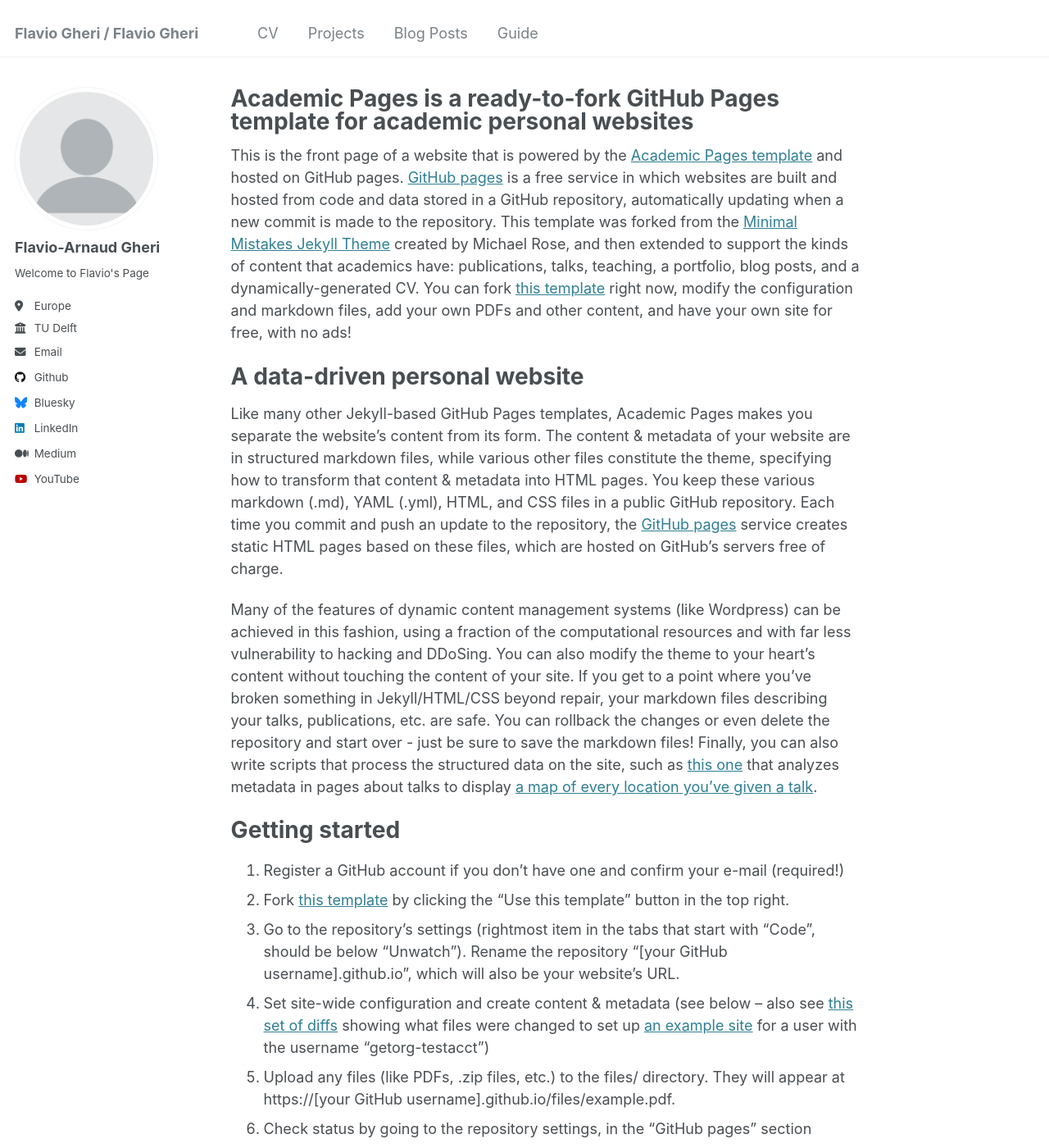
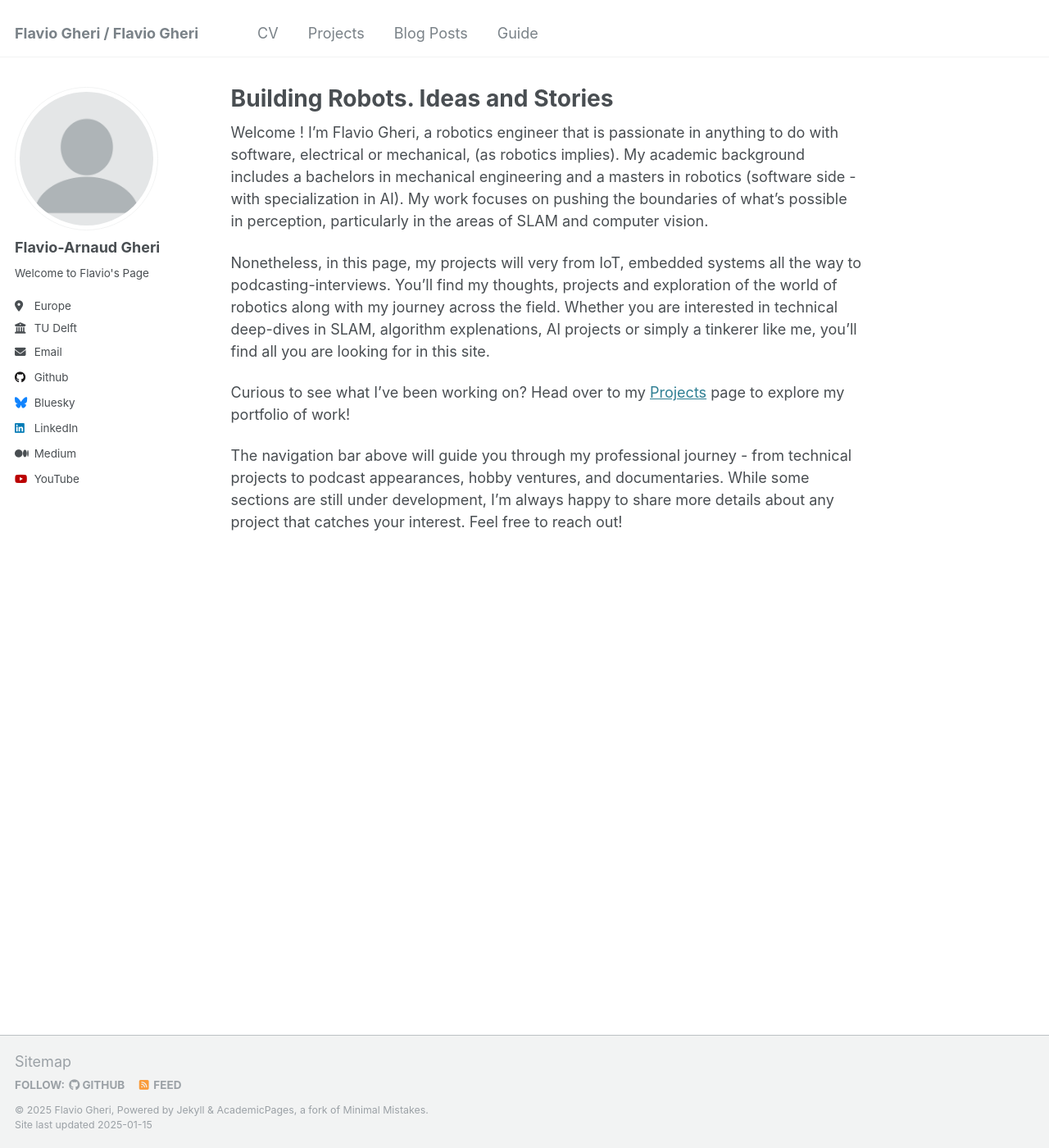
Before and after one commit to flaviogheri/flaviogheri.github.io, a Jekyll site: the page built from _pages/about.md, in a window 1280 px wide and 1400 px high. Shown: the whole window at 82% size. Built offline with Jekyll 4.4.1, drawn with Linux system fonts in a browser that asks for light colours; some of the changed text lies outside the part shown.

Commit message:
created about me page

```diff
--- a/_pages/about.md
+++ b/_pages/about.md
@@ -1,12 +1,22 @@
 ---
 permalink: /
-title: "Academic Pages is a ready-to-fork GitHub Pages template for academic personal websites"
+title: "Building Robots. Ideas and Stories"
 author_profile: true
 redirect_from:
   - /about/
   - /about.html
 ---
 
+Welcome ! I'm Flavio Gheri, a robotics engineer that is passionate in anything to do with software, electrical or mechanical, (as robotics implies). My academic background includes a bachelors in mechanical engineering and a masters in robotics (software side - with specialization in AI). My work focuses on pushing the boundaries of what's possible in perception, particularly in the areas of SLAM and computer vision.
+
+Nonetheless, in this page, my projects will very from IoT, embedded systems all the way to podcasting-interviews. You'll find my thoughts, projects and exploration of the world of robotics along with my journey across the field. Whether you are interested in technical deep-dives in SLAM, algorithm explenations, AI projects or simply a tinkerer like me, you'll find all you are looking for in this site.
+
+Curious to see what I've been working on? Head over to my [Projects](/projects) page to explore my portfolio of work!
+
+The navigation bar above will guide you through my professional journey - from technical projects to podcast appearances, hobby ventures, and documentaries. While some sections are still under development, I'm always happy to share more details about any project that catches your interest. Feel free to reach out!
+
+
+<!--
 This is the front page of a website that is powered by the [Academic Pages template](https://github.com/academicpages/academicpages.github.io) and hosted on GitHub pages. [GitHub pages](https://pages.github.com) is a free service in which websites are built and hosted from code and data stored in a GitHub repository, automatically updating when a new commit is made to the repository. This template was forked from the [Minimal Mistakes Jekyll Theme](https://mmistakes.github.io/minimal-mistakes/) created by Michael Rose, and then extended to support the kinds of content that academics have: publications, talks, teaching, a portfolio, blog posts, and a dynamically-generated CV. You can fork [this template](https://github.com/academicpages/academicpages.github.io) right now, modify the configuration and markdown files, add your own PDFs and other content, and have your own site for free, with no ads!
 
 A data-driven personal website
@@ -46,4 +56,4 @@
 
 For more info
 ------
-More info about configuring Academic Pages can be found in [the guide](https://academicpages.github.io/markdown/), the [growing wiki](https://github.com/academicpages/academicpages.github.io/wiki), and you can always [ask a question on GitHub](https://github.com/academicpages/academicpages.github.io/discussions). The [guides for the Minimal Mistakes theme](https://mmistakes.github.io/minimal-mistakes/docs/configuration/) (which this theme was forked from) might also be helpful.
+More info about configuring Academic Pages can be found in [the guide](https://academicpages.github.io/markdown/), the [growing wiki](https://github.com/academicpages/academicpages.github.io/wiki), and you can always [ask a question on GitHub](https://github.com/academicpages/academicpages.github.io/discussions). The [guides for the Minimal Mistakes theme](https://mmistakes.github.io/minimal-mistakes/docs/configuration/) (which this theme was forked from) might also be helpful. -->
```
Also changed, not shown: _pages/projects.md (added, +8 -0 lines), notes.md (+4 -2 lines).
